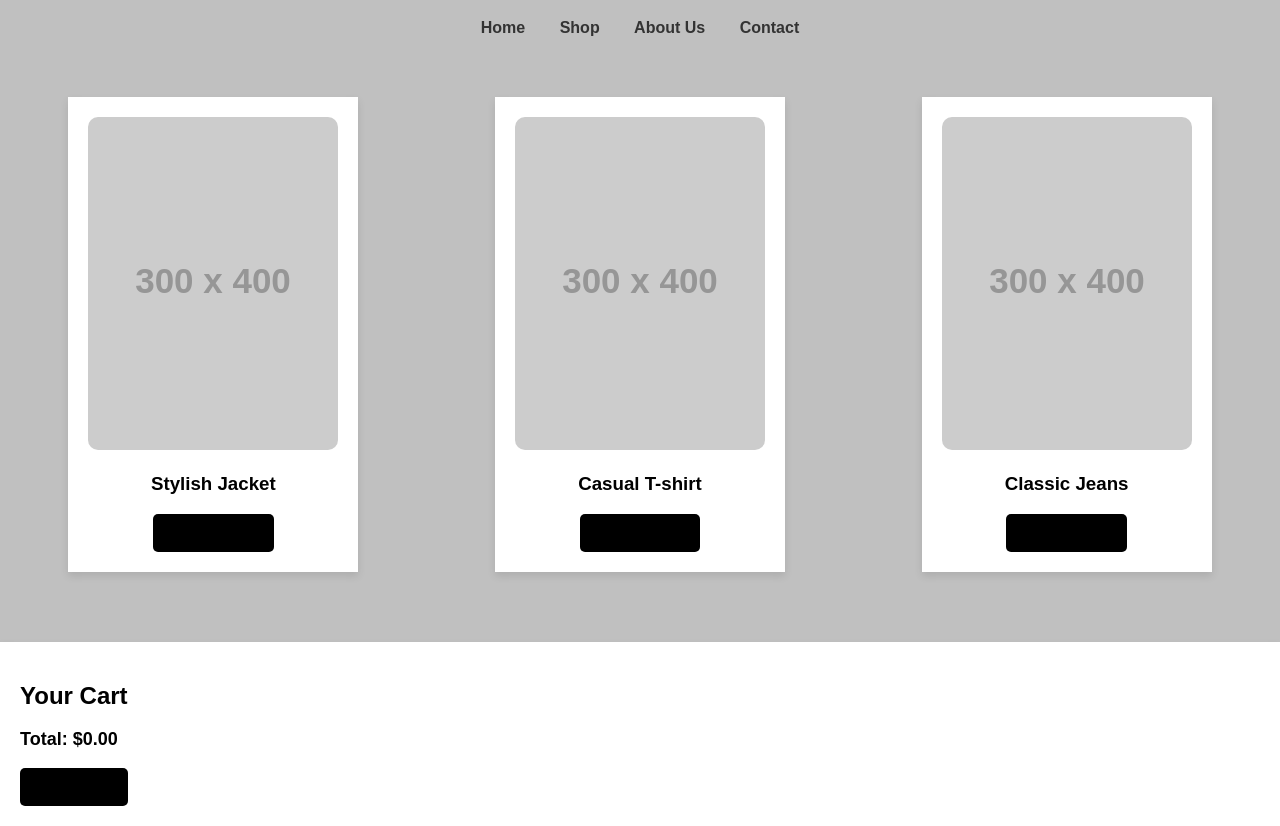
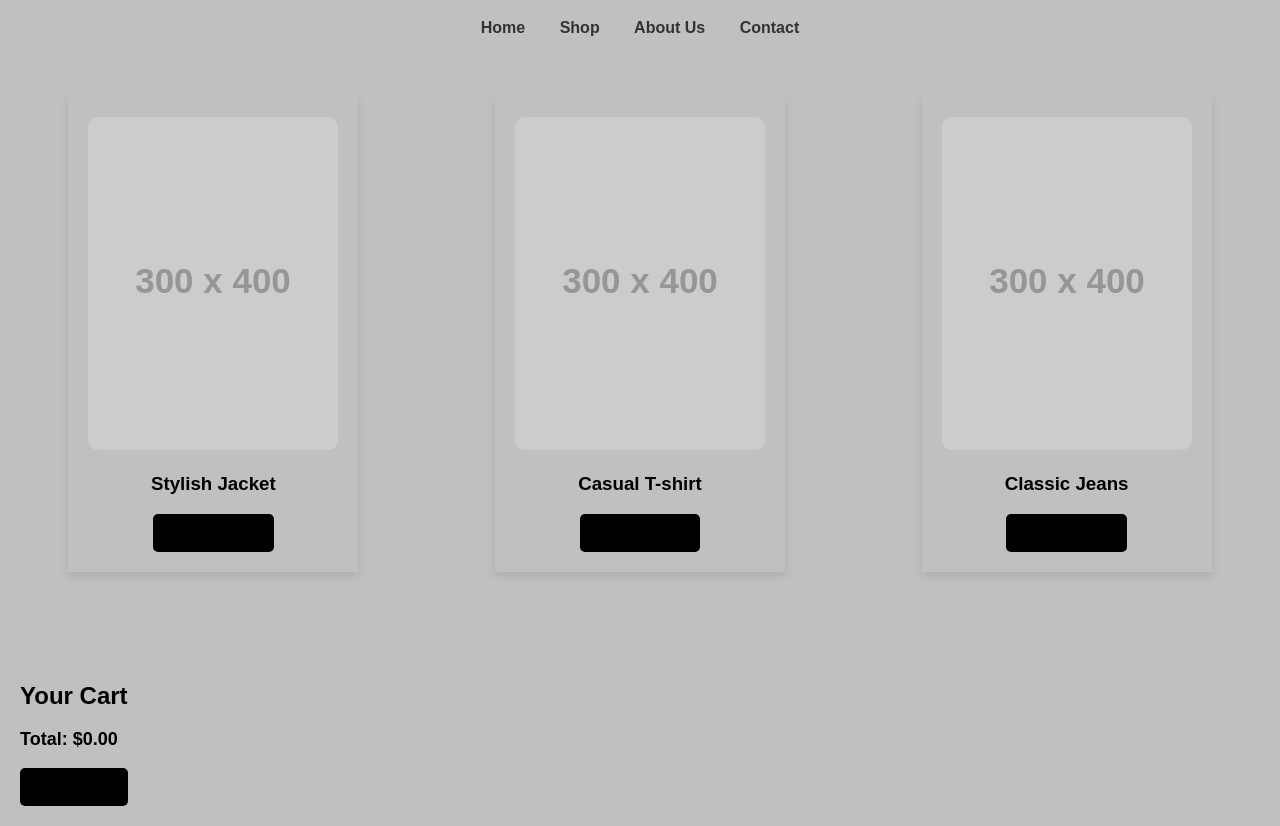
Before and after one commit to mugishabillychriss/test-for-website, a plain HTML site: page index.html in a window 1280 px wide. Shown: the part 101-927 px from the top of the page. Drawn offline with Linux system fonts and the light colour scheme; placeholder pictures from the web are drawn by us.

Commit message:
Update styles.css

```diff
--- a/styles.css
+++ b/styles.css
@@ -44,7 +44,7 @@ nav ul li a {
 }
 
 .product {
-    background-color: #fff;
+    background-color:#C0C0C0 ;
     padding: 20px;
     text-align: center;
     box-shadow: 0 4px 8px rgba(0, 0, 0, 0.1);
@@ -77,7 +77,7 @@ button:hover {
 
 /* Cart Section */
 #cart {
-    background-color: #fff;
+    background-color: #C0C0C0;
     padding: 20px;
     box-shadow: 0 4px 8px rgba(0, 0, 0, 0.1);
     margin-top: 50px;
```
